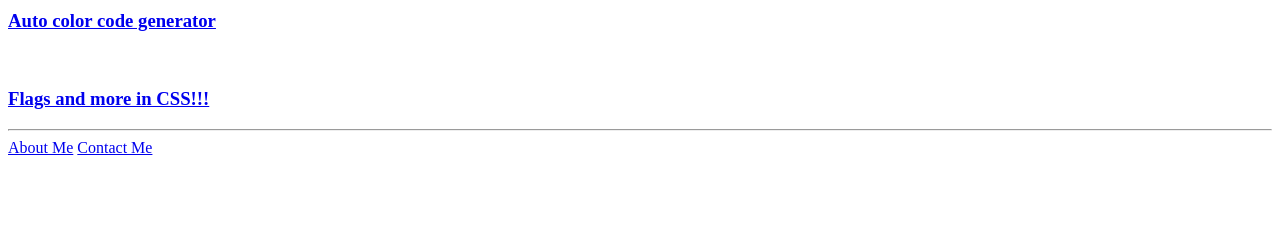
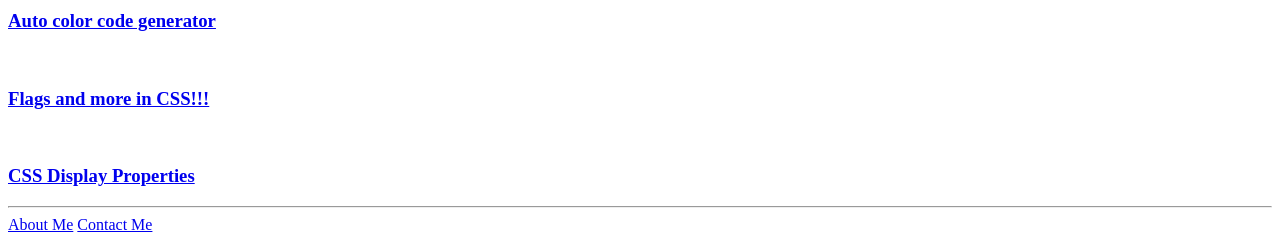
Before and after one commit to democ2s/100daychallengeWeb, a plain HTML site: page index.html in a window 1280 px wide. Shown: the part 674-916 px from the top of the page. Before the commit the page ends 839 px from the top, so only its background shows below. Drawn offline with Linux system fonts and the light colour scheme.

Commit message:
added css-display.html link

```diff
--- a/index.html
+++ b/index.html
@@ -18,6 +18,8 @@
   <h3><a href="./RandomBackgroundChanger/index.html">Auto color code generator</a></h3>
   <br />
   <h3><a href="./flagproject/flags.html">Flags and more in CSS!!!</a></h3>
+  <br />
+  <h3><a href="./day1/css-display.html">CSS Display Properties</a></h3>
 
   <hr />
   <a href="./public/about.html">About Me</a>
```
